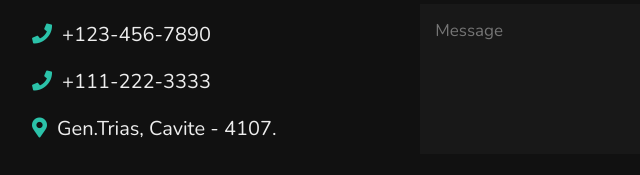
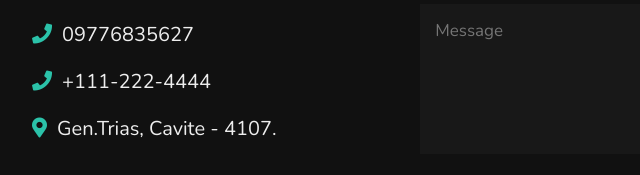
Before and after one commit to Dencho011/project.github.io, a plain HTML site: page index.html in a window 1280 px wide. Shown: the part 3550-3725 px from the top of the page, 368-1008 px from the left. Drawn offline with nearby package versions, Linux system fonts and the light colour scheme.

Commit message:
Update index.html

```diff
--- a/index.html
+++ b/index.html
@@ -203,8 +203,8 @@
 
         <div class="info">
             <h3> <i class="fas fa-envelope"></i> agarindencho007@gmail.com </h3>
-            <h3> <i class="fas fa-phone"></i> +123-456-7890 </h3>
-            <h3> <i class="fas fa-phone"></i> +111-222-3333 </h3>
+            <h3> <i class="fas fa-phone"></i> 09776835627 </h3>
+            <h3> <i class="fas fa-phone"></i> +111-222-4444 </h3>
             <h3> <i class="fas fa-map-marker-alt"></i> Gen.Trias, Cavite - 4107. </h3>
         </div>
 
```
